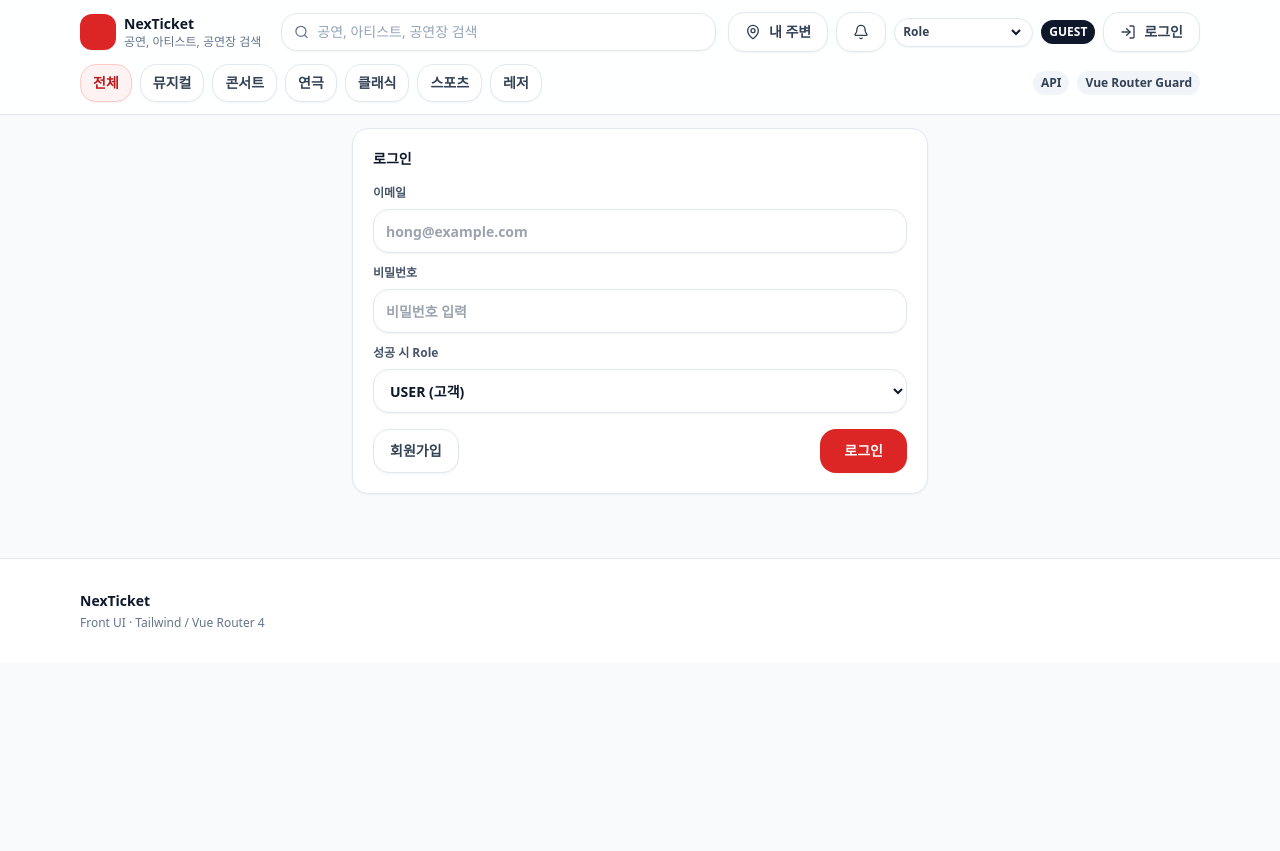
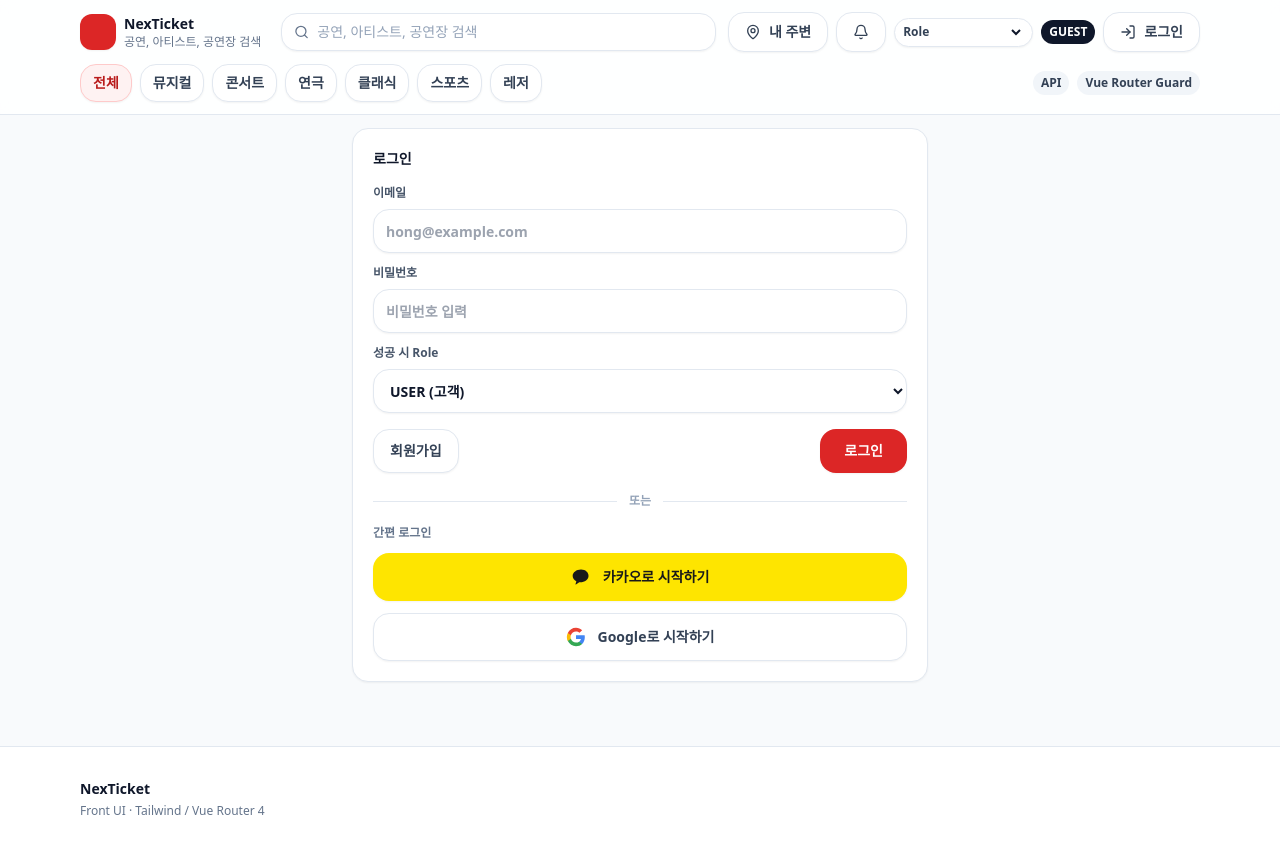
Before and after one commit to beyond-sw-camp/be23-2nd-team5-articket-fe, a Vue app: page /member/doLogin in a window 1280 px wide. Before the commit the page ends 800 px from the top, so only its background shows below. Built offline with nearby package versions, Linux system fonts and the light colour scheme.

Commit message:
- 간편로그인 화면 더미구조 추가

```diff
--- a/src/views/member/LoginView.vue
+++ b/src/views/member/LoginView.vue
@@ -47,6 +47,10 @@
           {{ error }}
         </div>
 
+        <div v-if="socialSuccess" class="rounded-2xl border border-emerald-200 bg-emerald-50 p-3 text-sm font-semibold text-emerald-700">
+          {{ socialSuccess }}
+        </div>
+
         <div class="mt-1 flex items-center justify-between gap-2">
           <UiButton
             variant="ghost"
@@ -65,6 +69,44 @@
           </UiButton>
         </div>
       </div>
+
+      <div class="mt-5 flex items-center gap-3">
+        <div class="h-px flex-1 bg-slate-200"></div>
+        <span class="text-xs font-semibold text-slate-400">또는</span>
+        <div class="h-px flex-1 bg-slate-200"></div>
+      </div>
+
+      <!-- 간편 로그인 섹션 -->
+      <div class="mt-4 grid gap-3">
+        <div class="text-xs font-semibold text-slate-500">간편 로그인</div>
+
+        <button
+          type="button"
+          class="flex h-12 w-full items-center justify-center gap-3 rounded-2xl border border-transparent bg-[#FEE500] px-4 text-sm font-semibold text-[#191919] shadow-sm transition hover:bg-[#F5DC00] focus:outline-none focus:ring-2 focus:ring-yellow-300"
+          :disabled="socialLoading"
+          @click="handleKakaoLogin"
+        >
+          <svg class="h-5 w-5" viewBox="0 0 24 24" fill="currentColor">
+            <path d="M12 3C6.477 3 2 6.463 2 10.691c0 2.652 1.752 4.984 4.397 6.32-.152.548-.977 3.527-1.01 3.762 0 0-.02.167.088.231.108.064.235.015.235.015.31-.043 3.59-2.357 4.157-2.758.375.055.76.084 1.153.084 5.523 0 10-3.463 10-7.654C21 6.463 17.523 3 12 3z"/>
+          </svg>
+          <span>{{ socialLoading === 'kakao' ? '카카오 로그인 중...' : '카카오로 시작하기' }}</span>
+        </button>
+
+        <button
+          type="button"
+          class="flex h-12 w-full items-center justify-center gap-3 rounded-2xl border border-slate-200 bg-white px-4 text-sm font-semibold text-slate-700 shadow-sm transition hover:bg-slate-50 focus:outline-none focus:ring-2 focus:ring-slate-200"
+          :disabled="socialLoading"
+          @click="handleGoogleLogin"
+        >
+          <svg class="h-5 w-5" viewBox="0 0 24 24">
+            <path fill="#4285F4" d="M22.56 12.25c0-.78-.07-1.53-.2-2.25H12v4.26h5.92c-.26 1.37-1.04 2.53-2.21 3.31v2.77h3.57c2.08-1.92 3.28-4.74 3.28-8.09z"/>
+            <path fill="#34A853" d="M12 23c2.97 0 5.46-.98 7.28-2.66l-3.57-2.77c-.98.66-2.23 1.06-3.71 1.06-2.86 0-5.29-1.93-6.16-4.53H2.18v2.84C3.99 20.53 7.7 23 12 23z"/>
+            <path fill="#FBBC05" d="M5.84 14.09c-.22-.66-.35-1.36-.35-2.09s.13-1.43.35-2.09V7.07H2.18C1.43 8.55 1 10.22 1 12s.43 3.45 1.18 4.93l2.85-2.22.81-.62z"/>
+            <path fill="#EA4335" d="M12 5.38c1.62 0 3.06.56 4.21 1.64l3.15-3.15C17.45 2.09 14.97 1 12 1 7.7 1 3.99 3.47 2.18 7.07l3.66 2.84c.87-2.6 3.3-4.53 6.16-4.53z"/>
+          </svg>
+          <span>{{ socialLoading === 'google' ? 'Google 로그인 중...' : 'Google로 시작하기' }}</span>
+        </button>
+      </div>
     </UiCard>
   </div>
 </template>
@@ -73,6 +115,7 @@
 import UiCard from '../../components/common/UiCard.vue'
 import UiButton from '../../components/common/UiButton.vue'
 import { useAuthApi } from '../../composables/useAuthApi'
+import { useRole } from '../../composables/useRole'
 
 export default {
   name: 'MemberLogin',
@@ -88,8 +131,10 @@ export default {
         nextRole: 'USER'
       },
       loading: false,
+      socialLoading: null, // 'kakao' | 'google' | null
       error: '',
-      authApi: null
+      socialSuccess: '',
+      authApi: null,
     }
   },
   created() {
@@ -121,6 +166,19 @@ export default {
       }
     },
 
+    // 카카오 간편 로그인 (더미)
+    handleKakaoLogin() {
+      const redirect = this.$route.query.redirect || '/me'
+      this.$router.push(redirect)
+    },
+
+    // 구글 간편 로그인 (더미)
+    handleGoogleLogin() {
+      const redirect = this.$route.query.redirect || '/me'
+      this.$router.push(redirect)
+    },
+
+
     goToSignup() {
       this.$router.push('/member/create')
     }
```
